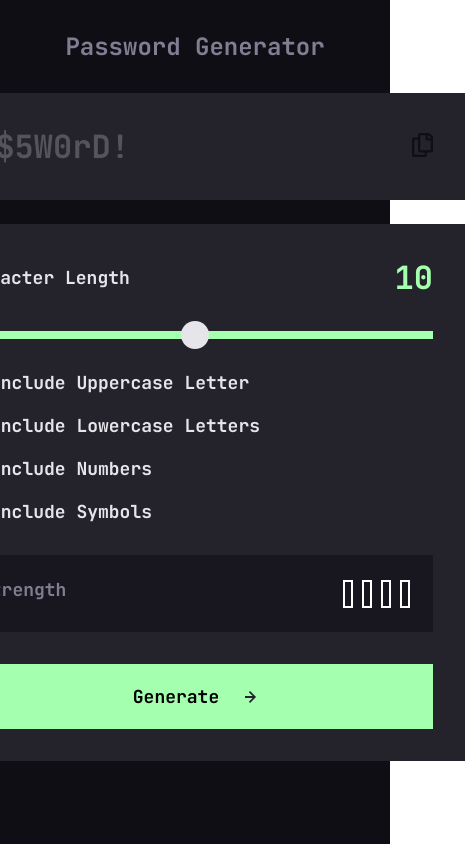
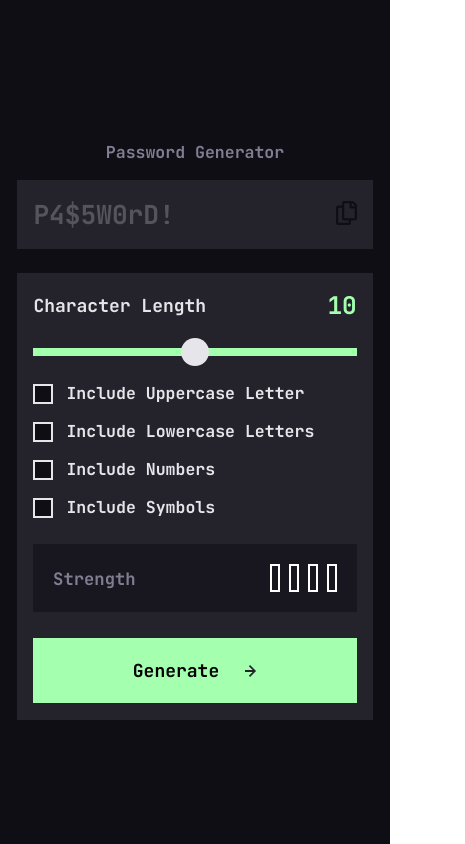
Before and after one commit to LuisVera1/frontendMentor-Projects, a Next.js app: page /password-generator in a window 390 px wide. Shown: the whole page, 465 px wide, since content can reach past the window. Built offline with nearby package versions, Linux system fonts and the light colour scheme.

Commit message:
Responsive design
-Responsive design complete

```diff
--- a/src/app/password-generator/components/Card/card.module.css
+++ b/src/app/password-generator/components/Card/card.module.css
@@ -1,5 +1,6 @@
 .card {
 	width: 540px;
+	min-width: 320px;
 	font-family: 'JetBrains Mono', monospace;
 	font-optical-sizing: auto;
 	font-weight: 700;
@@ -7,11 +8,17 @@
 }
 
 .card__titleContainer {
-	padding: 31px;
+	padding: clamp(1rem, -0.5625rem + 6.6667vw, 1.9375rem);
 }
 
 .title {
 	color: var(--gray);
-	font-size: clamp(16px, 24px, 24px);
+	font-size: clamp(1rem, 0.1667rem + 3.5556vw, 1.5rem);
 	text-align: center;
 }
+
+@media (max-width: 600px) {
+	.card {
+		width: 91.46vw;
+	}
+}
--- a/src/app/password-generator/components/Password-Field/password.module.css
+++ b/src/app/password-generator/components/Password-Field/password.module.css
@@ -3,27 +3,38 @@
 	background-color: var(--dark-gray);
 	display: flex;
 	justify-content: space-between;
-	padding: var(--padding-desktop);
+	padding: var(--padding);
 }
 
 .passEmpty {
 	color: var(--light-gray-t);
-	font-size: 2rem;
+	font-size: clamp(1.5rem, -1.9091rem + 14.5455vw, 2rem);
 }
 
 .passActive {
 	color: var(--light-gray);
-	font-size: 2rem;
+	font-size: clamp(1.5rem, -1.9091rem + 14.5455vw, 2rem);
+}
+
+@media (max-width: 360px) {
+	.passActive {
+		font-size: 1.3rem;
+	}
+
+	.passEmpty {
+		font-size: 1.3rem;
+	}
 }
 
 .btnCopiedSection {
 	display: flex;
-	gap: 17px;
+	gap: clamp(0.3125rem, -1.8693rem + 10.9091vw, 1.0625rem);
+	align-items: center;
 }
 
 .copied {
 	color: var(--green);
-	font-size: 1.125rem;
+	font-size: clamp(0.75rem, -0.3409rem + 5.4545vw, 1.125rem);
 }
 
 .btnCopy {
@@ -44,6 +55,6 @@
 	cursor: not-allowed;
 }
 
-.btnCopy:disabled svg path{
+.btnCopy:disabled svg path {
 	fill: var(--background);
 }
--- a/src/app/password-generator/components/Password-Options/content.module.css
+++ b/src/app/password-generator/components/Password-Options/content.module.css
@@ -2,9 +2,9 @@
 	background-color: var(--dark-gray);
 	display: flex;
 	flex-direction: column;
-	gap: 32px;
+	gap: clamp(1rem, -1.9091rem + 14.5455vw, 2rem);
 	margin-top: 24px;
-	padding: var(--padding-desktop);
+	padding: var(--padding);
 }
 
 .lengthSection {
@@ -83,7 +83,7 @@
 .checkboxesSection {
 	display: flex;
 	flex-direction: column;
-	gap: 20px;
+	gap: clamp(1rem, 0.7615rem + 1.0178vw, 1.25rem);
 }
 
 .checkRow {
@@ -127,17 +127,24 @@
 	top: -5px;
 }
 
+@media (max-width: 450px) {
+	.inputBox:checked ~ .boxIndicator::after {
+		top: clamp(-0.1875rem, 0.1761rem + -1.8182vw, -0.3125rem);
+		left: clamp(0.125rem, 0.3068rem + -0.9091vw, 0.0625rem);
+	}
+}
+
 /*----------------------------------------------- */
 
 /* checkbox label */
 .checkboxLabel {
 	color: var(--light-gray);
-	font-size: 1.125rem;
+	font-size: clamp(0.875rem, 0.1477rem + 3.6364vw, 1.125rem);
 }
 
 .lengthIndicator {
 	color: var(--green);
-	font-size: 2rem;
+	font-size: clamp(1.5rem, 0.6364rem + 3.6364vw, 2rem);
 }
 
 .button {
--- a/src/app/password-generator/components/StrengthLevel/StrengthLevel.jsx
+++ b/src/app/password-generator/components/StrengthLevel/StrengthLevel.jsx
@@ -4,7 +4,7 @@ import styles from './strength.module.css'
 export default function StrengthLevel({ strength }) {
 
   const strengthLabel = {
-    0: 'NONE',
+    0: '',
     1: 'TOO WEAK!',
     2: 'WEAK',
     3: "MEDIUM",
--- a/src/app/password-generator/components/StrengthLevel/strength.module.css
+++ b/src/app/password-generator/components/StrengthLevel/strength.module.css
@@ -1,13 +1,15 @@
 .strengthSection {
+	align-items: center;
 	background-color: #18171f;
 	display: flex;
 	justify-content: space-between;
-	padding: 23px;
+	padding: clamp(0.875rem, -0.7614rem + 8.1818vw, 1.4375rem);
 }
 
 .strengthLabel {
 	color: var(--gray);
-	font-size: 1.125rem;
+	/* font-size: 1.125rem; */
+	font-size: clamp(1rem, -0.875rem + 8vw, 1.125rem);
 }
 
 .newComponent {
@@ -23,12 +25,12 @@
 
 .strengthScore {
 	color: var(--light-gray);
-	font-size: 1.5rem;
+	font-size: clamp(1rem, -0.4545rem + 7.2727vw, 1.5rem);
 }
 
 .strengthScoreHidden {
 	color: transparent;
-	font-size: 1.5rem;
+	font-size: clamp(1rem, -0.4545rem + 7.2727vw, 1.5rem);
 }
 
 /* levels */
@@ -36,13 +38,14 @@
 	border: 2px solid white;
 	height: 28px;
 	width: 10px;
+	transition: 0.7s;
 }
 
 .lv1 {
 	background-color: var(--level-red);
 	border: 2px solid var(--level-red);
 	height: 28px;
-	transition: 0.5s;
+	transition: 0.7s;
 	width: 10px;
 }
 
@@ -50,6 +53,7 @@
 	background-color: var(--level-orange);
 	border: 2px solid var(--level-orange);
 	height: 28px;
+	transition: 0.7s;
 	width: 10px;
 }
 
@@ -57,6 +61,7 @@
 	background-color: var(--level-yellow);
 	border: 2px solid var(--level-yellow);
 	height: 28px;
+	transition: 0.7s;
 	width: 10px;
 }
 
@@ -64,5 +69,6 @@
 	background-color: var(--level-green);
 	border: 2px solid var(--level-green);
 	height: 28px;
+	transition: 0.7s;
 	width: 10px;
 }
--- a/src/app/password-generator/page.module.css
+++ b/src/app/password-generator/page.module.css
@@ -7,5 +7,5 @@
 	background-color: var(--background);
 	display: flex;
 	justify-content: center;
-	/* align-items: center; */
+	align-items: center;
 }
--- a/src/app/password-generator/variables.css
+++ b/src/app/password-generator/variables.css
@@ -8,8 +8,7 @@
 	--green: #a4ffaf;
 
 	/* values */
-	--padding-desktop: 32px;
-	--padding-mobile: 16px;
+	--padding: clamp(1rem, -0.7273rem + 7.2727vw, 2rem);
 
 	/* strengthLevel */
 	--level-red: #f64a4a;
```
